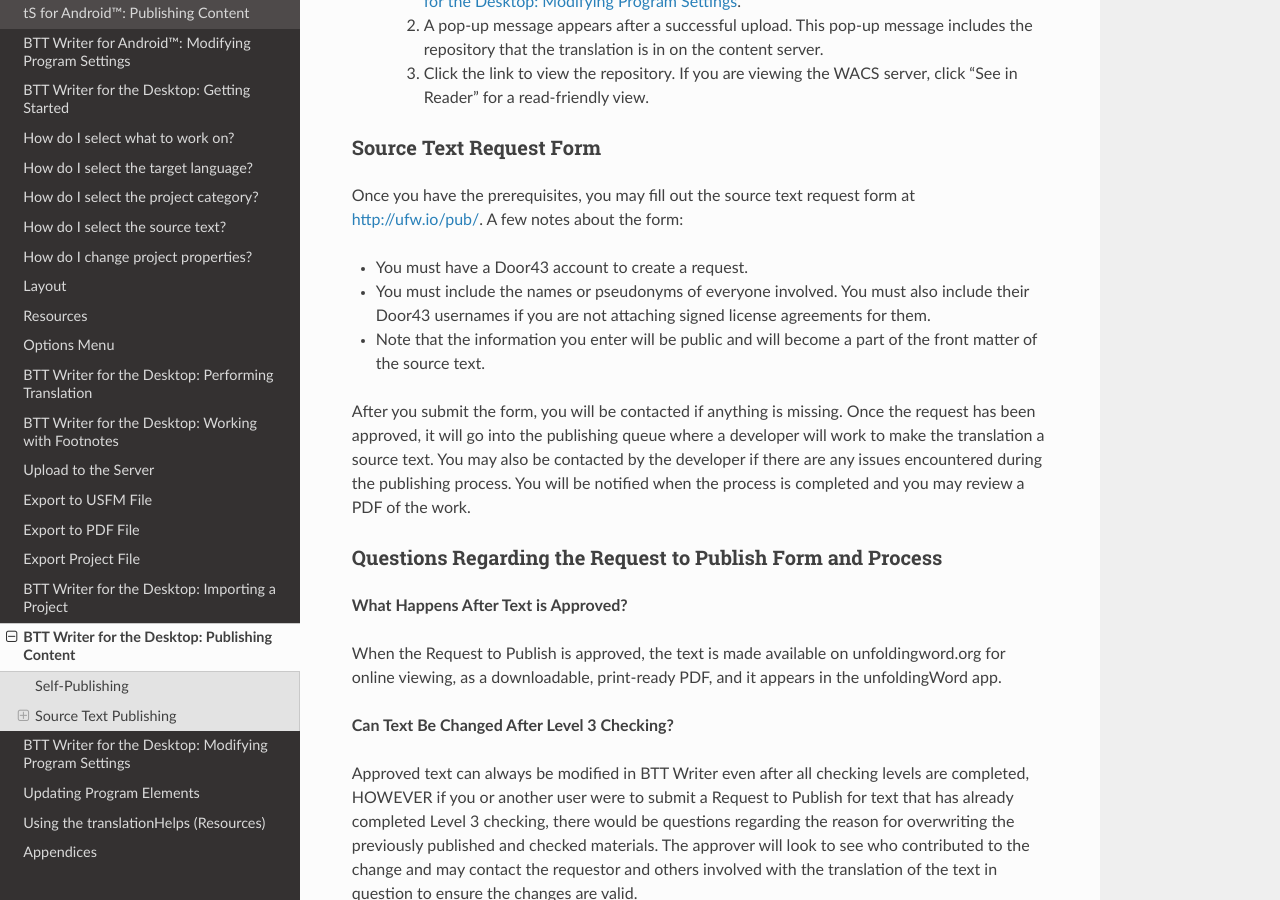
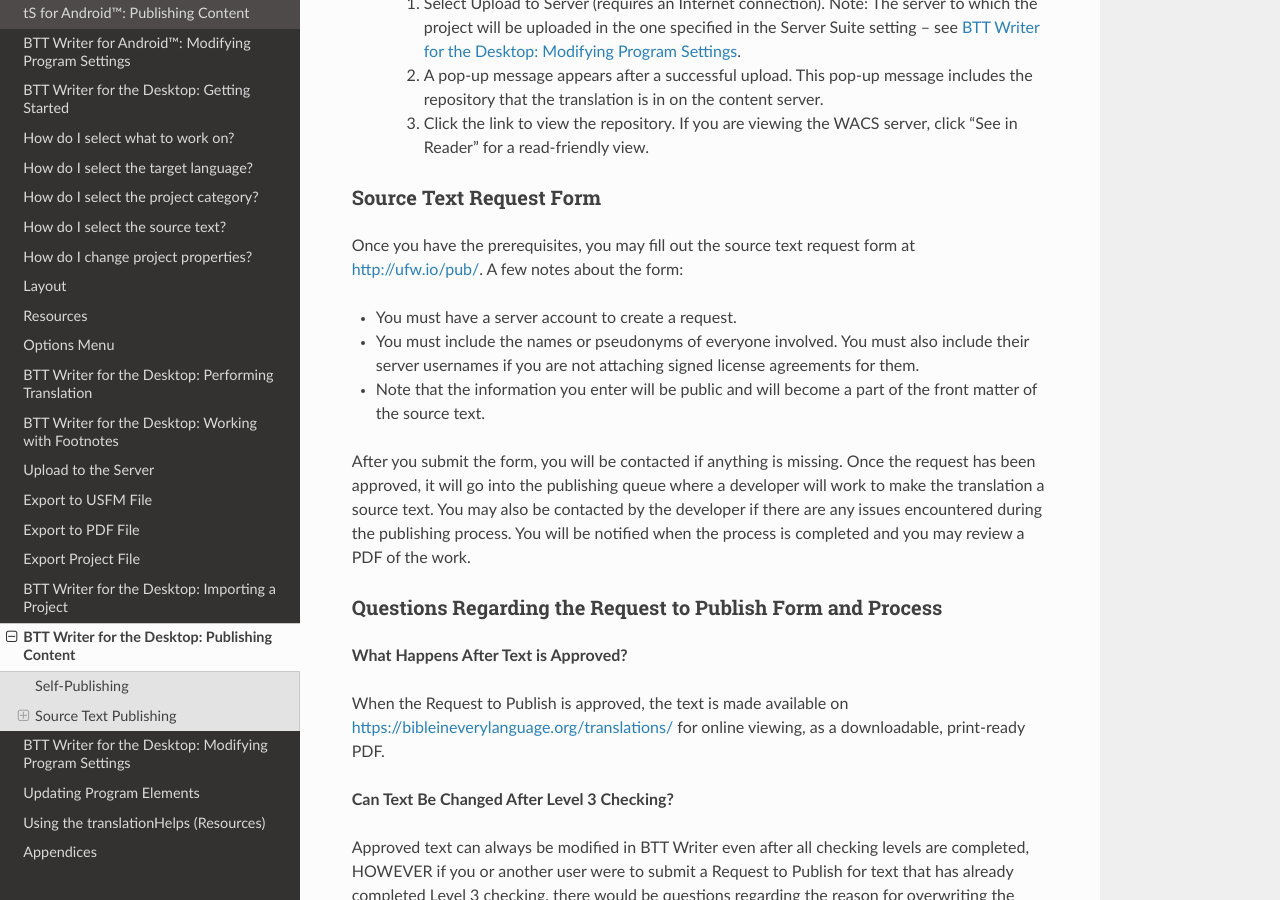
Before and after one commit to mondele/btt-writer-docs, a Sphinx documentation site: the page built from docs/dPublish.rst, in a window 1280 px wide and 900 px high, scrolled down 2260 px. Built offline with Sphinx 7.4.7 and the Read the Docs theme 2.0.0, drawn with Linux system fonts in a browser that asks for light colours; pages that are not in the unit, such as notebooks, are missing from menus; some of the changed text lies outside the part shown.

Commit message:
Update dPublish.rst

```diff
--- a/docs/dPublish.rst
+++ b/docs/dPublish.rst
@@ -44,9 +44,12 @@
 
 *	Checking - A translation must have reached the appropriate checking level. For Bible translations, this is checking level 3: https://bibleineverylanguage.org/faq/.
 
-•	On Door43 - Door43 must have the version that will be published. If the work was done on multiple devices, then it may need to be merged together. Get the help of a Content Tech to make merging easier (either email help@door43.org or use the #content-techs channel on Slack).
+•	On the content server – The server must have the version that will be published. If the work was done on multiple devices, then it may need to be merged together. Get the help of a Content Tech to make merging easier (either email `help@door43.org <mailto:helpdoor43.org>`_ for Door43 or `helpdesk@techadvancement.com <mailto:helpdesk@techadvancement.com>`_ for WACS).
 
 *	Agreements - Everyone involved in the translation and checking must have agreed to the Statement of Faith, the Translation Guidelines, and the Open License. This can be done either by creating Door43 accounts or by physically signing the documents and digitizing them (scanning or photos). See http://ufw.io/forms for downloadable agreement forms.
+
+Reviewing the Project
+^^^^^^^^^^^^^^^^^^^^^^
 
 You can use BTT Writer to ensure that the project is complete and that all contributors are listed. You can perform project review by completing the following steps to publish your work:
 
@@ -86,9 +89,9 @@
 
 Once you have the prerequisites, you may fill out the source text request form at http://ufw.io/pub/. A few notes about the form:
 
-*	You must have a Door43 account to create a request.
+*	You must have a server account to create a request.
 
-*	You must include the names or pseudonyms of everyone involved. You must also include their Door43 usernames if you are not attaching signed license agreements for them.
+*	You must include the names or pseudonyms of everyone involved. You must also include their server usernames if you are not attaching signed license agreements for them.
 
 *	Note that the information you enter will be public and will become a part of the front matter of the source text.
 
@@ -99,7 +102,7 @@
 
 **What Happens After Text is Approved?**
 
-When the Request to Publish is approved, the text is made available on unfoldingword.org for online viewing, as a downloadable, print-ready PDF, and it appears in the unfoldingWord app.
+When the Request to Publish is approved, the text is made available on https://bibleineverylanguage.org/translations/ for online viewing, as a downloadable, print-ready PDF.
 
 **Can Text Be Changed After Level 3 Checking?**
 
```
